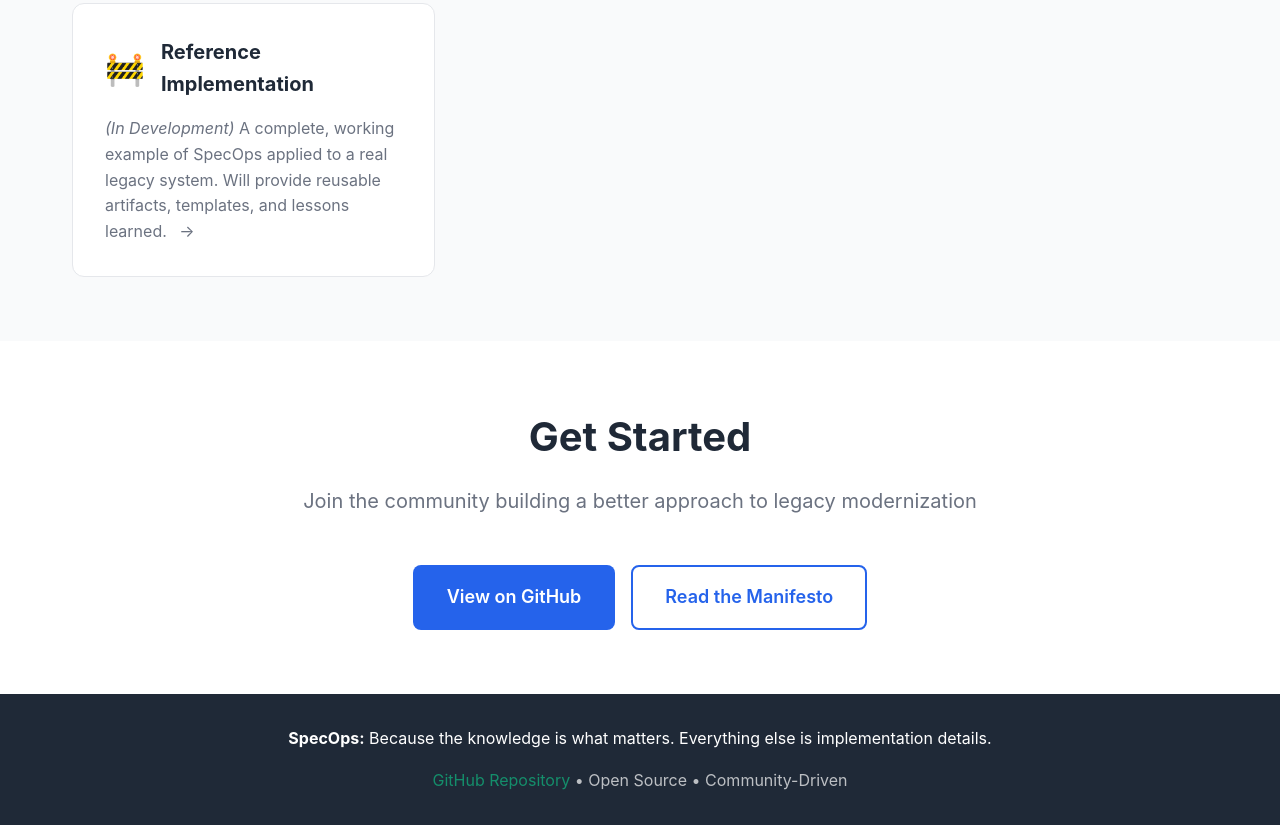
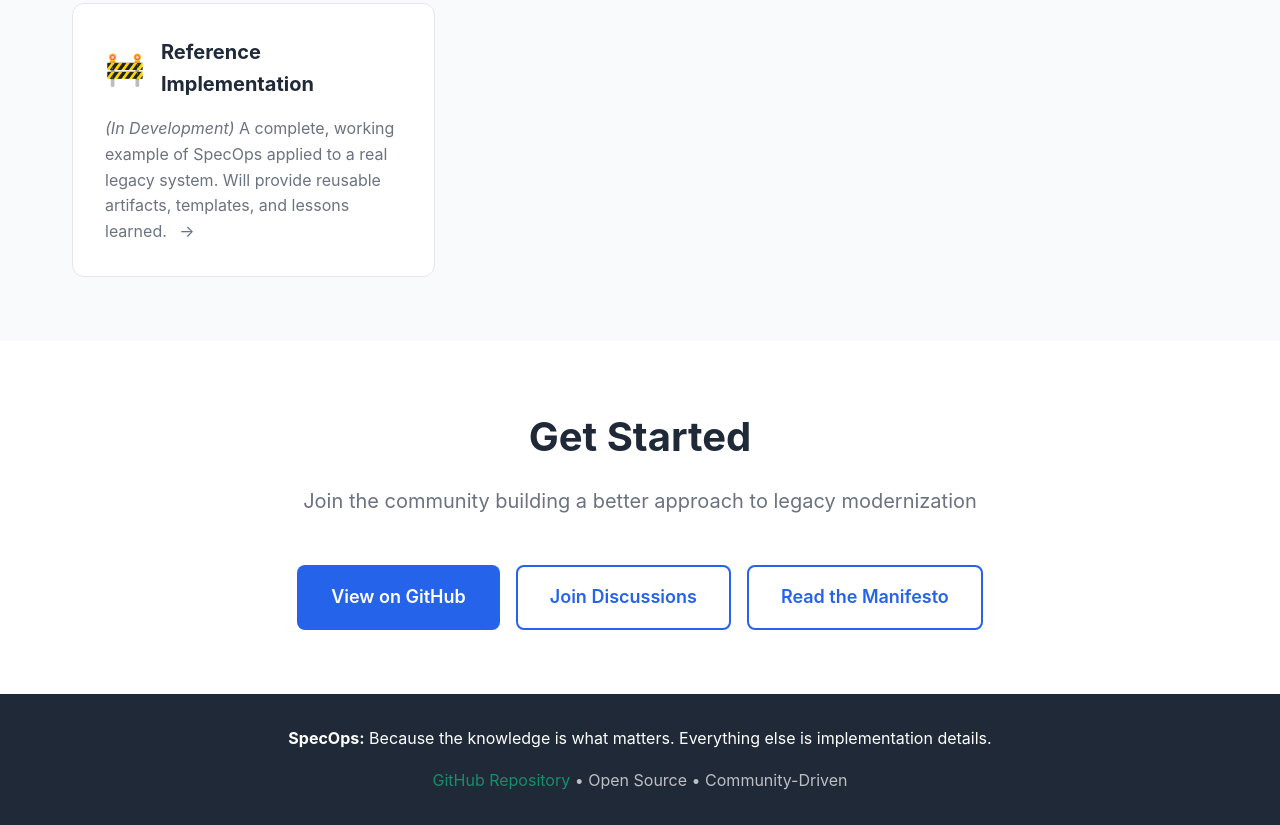
Before and after one commit to spec-ops-method/spec-ops, a plain HTML site: page public/index.html in a window 1280 px wide. Shown: the part 3334-4159 px from the top of the page. Drawn offline with Linux system fonts and the light colour scheme.

```diff
--- a/public/index.html
+++ b/public/index.html
@@ -553,6 +553,9 @@
                 <a href="https://github.com/mheadd/spec-ops" class="btn btn-primary">
                     View on GitHub
                 </a>
+                <a href="https://github.com/mheadd/spec-ops/discussions" class="btn btn-secondary">
+                    Join Discussions
+                </a>
                 <a href="../docs/MANIFESTO.md" class="btn btn-secondary">
                     Read the Manifesto
                 </a>
```
Also changed, not shown: 1 other file.
